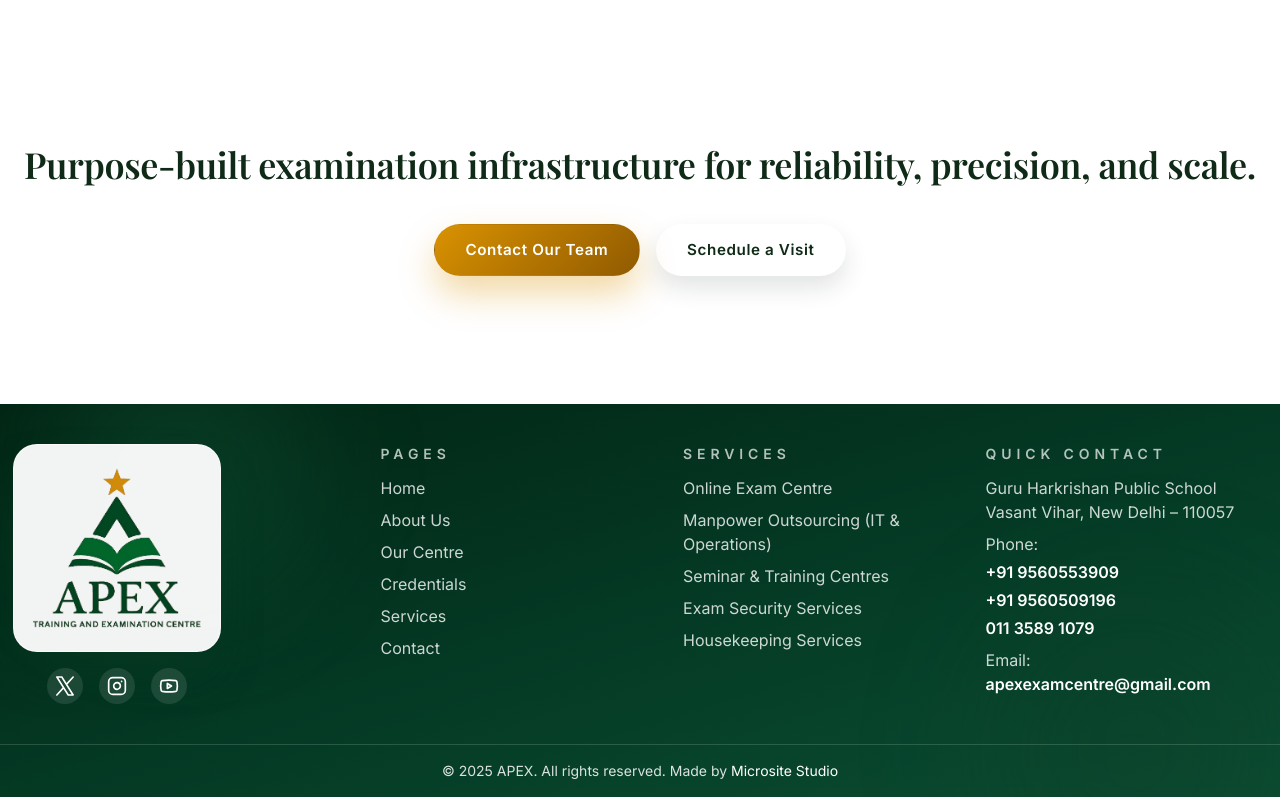
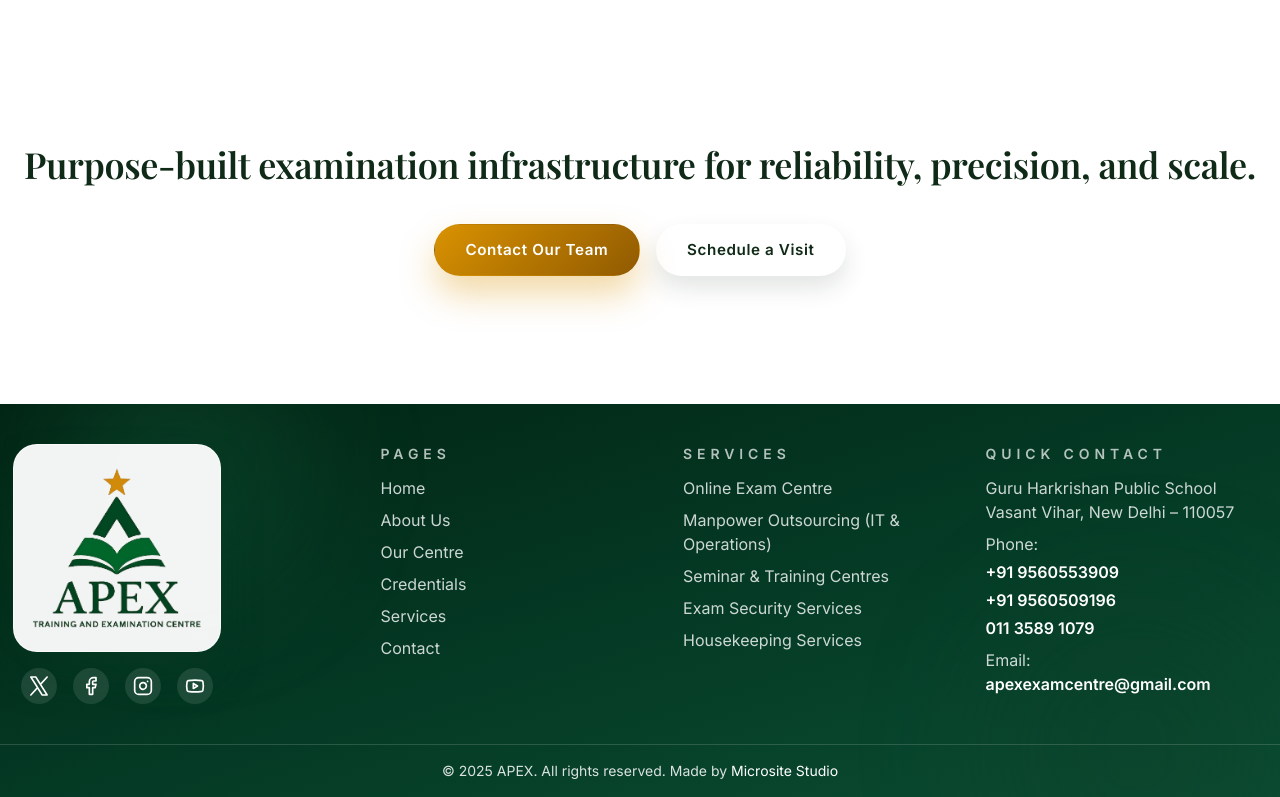
Before and after one commit to krilet54/apex, a React (Vite) app: page / in a window 1280 px wide. Shown: the part 5985-6782 px from the top of the page. Built offline with nearby package versions, Linux system fonts and the light colour scheme; a web font is replaced by a local one.

Commit message:
Make brochure download direct and add Facebook link

```diff
--- a/src/components/Footer.jsx
+++ b/src/components/Footer.jsx
@@ -48,6 +48,15 @@ export default function Footer() {
                 aria-label="X (formerly Twitter)"
               >
                 <img src={xLogo} alt="X" className="w-5 h-5 object-contain" />
+              </a>
+              <a
+                href="https://www.facebook.com/share/17o6J9kmoE/?mibextid=wwXIfr"
+                target="_blank"
+                rel="noreferrer"
+                className="p-2 rounded-full bg-white/10 hover:bg-[#6DE5A9]/20 transition"
+                aria-label="Facebook"
+              >
+                <Facebook className="w-5 h-5" />
               </a>
               <a
                 href="https://www.instagram.com/apexexamcentre?igsh=MXhjMmI5emI0OGU1eg=="
--- a/src/pages/Home.jsx
+++ b/src/pages/Home.jsx
@@ -3,6 +3,7 @@ import { Link } from 'react-router-dom'
 import { motion } from 'framer-motion'
 import Hero from '../components/Hero'
 import ServiceList from '../components/ServiceList'
+import apexBrochure from '../assets/Apex_brochure.pdf'
 import {
   AboutSnapshot,
   InfrastructureStats,
@@ -48,10 +49,9 @@ export default function Home(){
           <div className="flex flex-col gap-3 sm:flex-row">
             <Link to="/contact" className="btn-base btn-primary text-center">Contact Us</Link>
             <a
-              href="/apex-brochure.pdf"
+              href={apexBrochure}
               className="btn-base btn-outline-light text-center"
-              target="_blank"
-              rel="noreferrer"
+              download="Apex_brochure.pdf"
             >
               Download Brochure
             </a>
```
Also changed, not shown: 1 other file (tests, documents, lock files or other folders).
